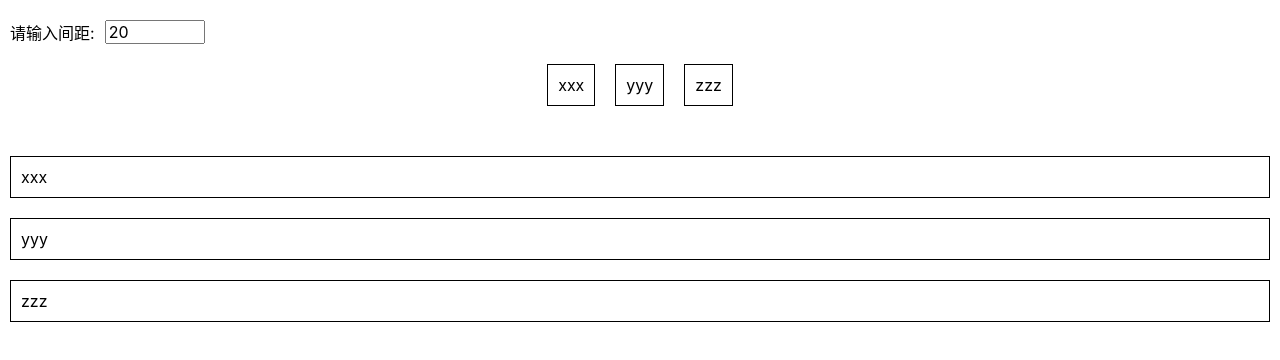
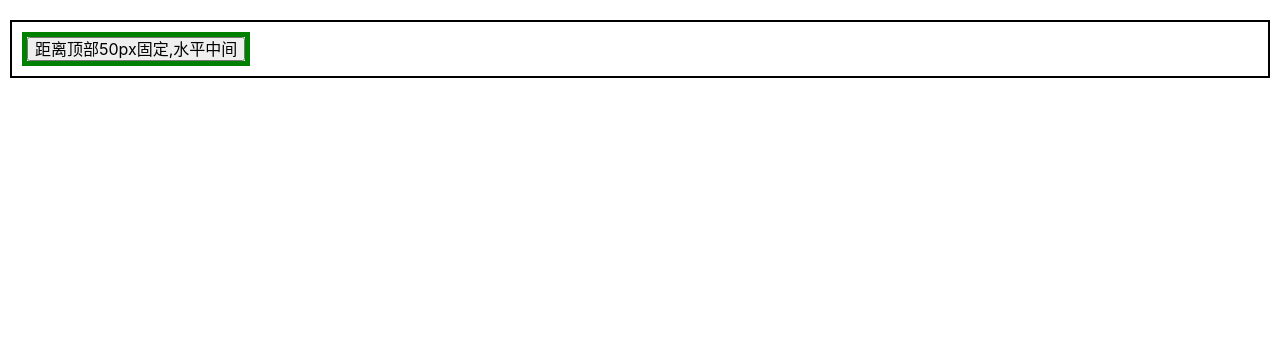
Before and after one commit to leigp555/hut-ui, a Vue app: page / in a window 1280 px wide. Shown: the top 360 px of the page. Built offline with nearby package versions, Linux system fonts and the light colour scheme.

Commit message:
feat: 初步完成affix组件

```diff
--- a/src/App.vue
+++ b/src/App.vue
@@ -1,11 +1,11 @@
 <template>
   <div class="test">
-    <SpaceEg />
+    <AffixEg />
   </div>
 </template>
 
 <script setup lang="ts">
-import SpaceEg from '@/eg/SpaceEg.vue'
+import AffixEg from '@/eg/AffixEg.vue'
 </script>
 
 <style>
--- /dev/null
+++ b/src/eg/AffixEg.vue
@@ -0,0 +1,18 @@
+<template>
+  <div class="wrap">
+    <Affix :offsetTop="100">
+      <button>距离顶部50px固定,水平中间</button>
+    </Affix>
+  </div>
+</template>
+
+<script setup lang="ts">
+import Affix from '@/lib/affix/Affix.vue'
+</script>
+
+<style lang="scss">
+body {
+  border: 2px solid red;
+  height: 200vh;
+}
+</style>
--- /dev/null
+++ b/src/lib/affix/Affix.vue
@@ -0,0 +1,76 @@
+<template>
+  <div
+    class="ui-affix-wrap"
+    ref="containerRef"
+    :class="{ fixed: shouldFixed }"
+    :style="{
+      justifyContent: rowPosition,
+      top: `${offsetTop}px`,
+      left: `${leftPosition}px`
+    }"
+  >
+    <div class="ui-affix-inner" ref="contentRef" @scroll="xx">
+      <slot />
+    </div>
+  </div>
+</template>
+
+<script lang="ts" setup>
+import { withDefaults, defineProps, toRefs, ref, onMounted, onUnmounted } from 'vue'
+
+const props = withDefaults(
+  defineProps<{
+    container?: HTMLElement
+    offsetTop?: number
+    rowPosition?: 'start' | 'center' | 'end'
+  }>(),
+  {
+    container: document.body,
+    offsetTop: 100,
+    rowPosition: 'start'
+  }
+)
+const { container, offsetTop, rowPosition } = toRefs(props)
+
+const containerRef = ref<HTMLDivElement | null>(null)
+const contentRef = ref<HTMLDivElement | null>(null)
+const leftPosition = ref<number>(0)
+const shouldFixed = ref(false)
+
+const scrollHandle = () => {
+  console.log('执行了')
+  const { top } = containerRef.value!.getBoundingClientRect()
+  if (top < offsetTop!) shouldFixed.value = true
+  if (top > offsetTop!) shouldFixed.value = false
+}
+
+onMounted(() => {
+  const { left } = contentRef.value!.getBoundingClientRect()
+  leftPosition.value = left
+  if (container.value) {
+    containerRef.value.addEventListener('scroll', scrollHandle)
+  }
+})
+onUnmounted(() => {
+  window.removeEventListener('scroll', scrollHandle)
+})
+
+const xx = () => {
+  console.log('滚动了')
+}
+</script>
+
+<style lang="scss">
+.ui-affix-wrap {
+  display: flex;
+  border: 2px solid black;
+  padding: 10px;
+  &.fixed {
+    position: fixed;
+  }
+  > .ui-affix-inner {
+    border: 5px solid green;
+    display: inline-block;
+  }
+}
+</style>
```
